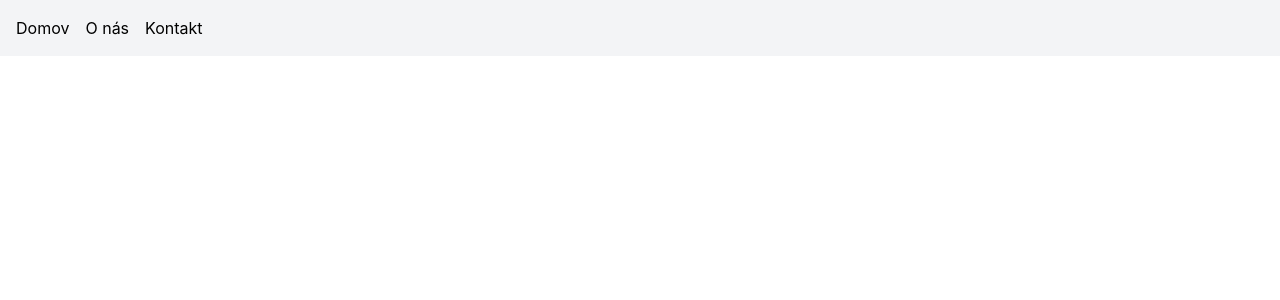
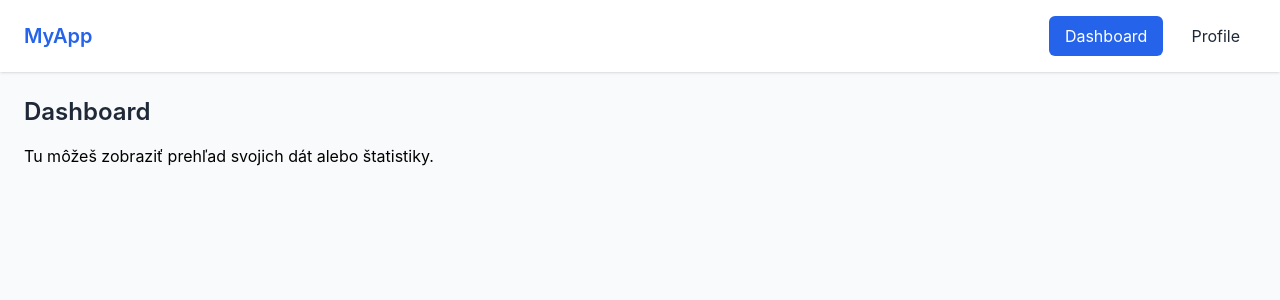
Before and after one commit to Lomidrev0/Hackathon2025, a React (Create React App) app in the folder frontend/: page /dashboard in a window 1280 px wide. Before the commit this address had no page. Shown: the top 300 px of the page. Built offline with nearby package versions, Linux system fonts and the light colour scheme.

Commit message:
add navbar layout

```diff
--- a/frontend/src/App.jsx
+++ b/frontend/src/App.jsx
@@ -1,24 +1,19 @@
-import { BrowserRouter as Router, Routes, Route, Link } from "react-router-dom"
+import { BrowserRouter, Routes, Route } from "react-router-dom"
 import Home from "./pages/Home"
-import About from "./pages/About"
-import Contact from "./pages/Contact"
+import Dashboard from "./pages/Dashboard"
+import Profile from "./pages/Profile"
+import MainLayout from "./layouts/MainLayout"
 
 export default function App() {
   return (
-    <Router>
-      <nav className="p-4 flex gap-4 bg-gray-100">
-        <Link to="/">Domov</Link>
-        <Link to="/about">O nás</Link>
-        <Link to="/contact">Kontakt</Link>
-      </nav>
-
-      <div className="p-6">
-        <Routes>
-          <Route path="/" element={<Home />} />
-          <Route path="/about" element={<About />} />
-          <Route path="/contact" element={<Contact />} />
-        </Routes>
-      </div>
-    </Router>
+    <BrowserRouter>
+      <Routes>
+        <Route path="/" element={<Home />} />
+        <Route element={<MainLayout />}>
+          <Route path="/dashboard" element={<Dashboard />} />
+          <Route path="/profile" element={<Profile />} />
+        </Route>
+      </Routes>
+    </BrowserRouter>
   )
 }
--- /dev/null
+++ b/frontend/src/components/Navbar.jsx
@@ -0,0 +1,18 @@
+import { NavLink } from "react-router-dom"
+
+export default function Navbar() {
+  const linkClass = ({ isActive }) =>
+    `px-4 py-2 rounded-md transition ${
+      isActive ? "bg-blue-600 text-white" : "text-gray-800 hover:bg-blue-100"
+    }`
+
+  return (
+    <nav className="flex items-center justify-between px-6 py-4 bg-white shadow">
+      <h1 className="text-xl font-semibold text-blue-600">MyApp</h1>
+      <div className="flex gap-3">
+        <NavLink to="/dashboard" className={linkClass}>Dashboard</NavLink>
+        <NavLink to="/profile" className={linkClass}>Profile</NavLink>
+      </div>
+    </nav>
+  )
+}
--- /dev/null
+++ b/frontend/src/layouts/MainLayout.jsx
@@ -0,0 +1,13 @@
+import { Outlet } from "react-router-dom"
+import Navbar from "../components/Navbar"
+
+export default function MainLayout() {
+  return (
+    <div className="min-h-screen bg-gray-50">
+      <Navbar />
+      <main className="p-6">
+        <Outlet />
+      </main>
+    </div>
+  )
+}
--- a/frontend/src/pages/About.jsx
+++ /dev/null
@@ -1,3 +0,0 @@
-export default function Home() {
-  return <h1>about</h1>
-}
--- a/frontend/src/pages/Contact.jsx
+++ /dev/null
@@ -1,3 +0,0 @@
-export default function Home() {
-  return <h1>contact</h1>
-}
--- /dev/null
+++ b/frontend/src/pages/Dashboard.jsx
@@ -0,0 +1,8 @@
+export default function Dashboard() {
+  return (
+    <div>
+      <h2 className="text-2xl font-semibold text-gray-800 mb-4">Dashboard</h2>
+      <p>Tu môžeš zobraziť prehľad svojich dát alebo štatistiky.</p>
+    </div>
+  )
+}
--- a/frontend/src/pages/Home.jsx
+++ b/frontend/src/pages/Home.jsx
@@ -1,3 +1,18 @@
+import { Link } from "react-router-dom"
+
 export default function Home() {
-  return <h1>Vitaj na hlavnej stránke</h1>
+  return (
+    <div className="flex flex-col items-center justify-center h-screen bg-gradient-to-br from-blue-100 to-white text-center">
+      <h1 className="text-5xl font-bold mb-6 text-blue-700">Vitaj v MyApp 👋</h1>
+      <p className="text-lg text-gray-700 mb-8">
+        Toto je hlavná stránka — navigácia sa zobrazí až na podstránkach.
+      </p>
+      <Link
+        to="/dashboard"
+        className="px-6 py-3 bg-blue-600 text-white rounded-lg shadow hover:bg-blue-700 transition"
+      >
+        Pokračovať do aplikácie
+      </Link>
+    </div>
+  )
 }
--- /dev/null
+++ b/frontend/src/pages/Profile.jsx
@@ -0,0 +1,8 @@
+export default function Profile() {
+  return (
+    <div>
+      <h2 className="text-2xl font-semibold text-gray-800 mb-4">Profil</h2>
+      <p>Tu si môžeš pozrieť a upraviť informácie o svojom účte.</p>
+    </div>
+  )
+}
```
